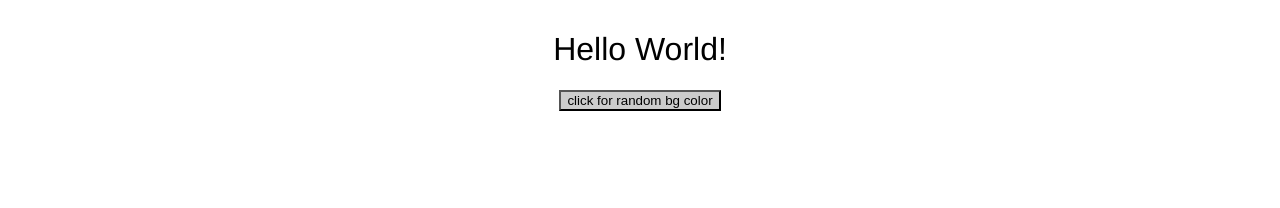
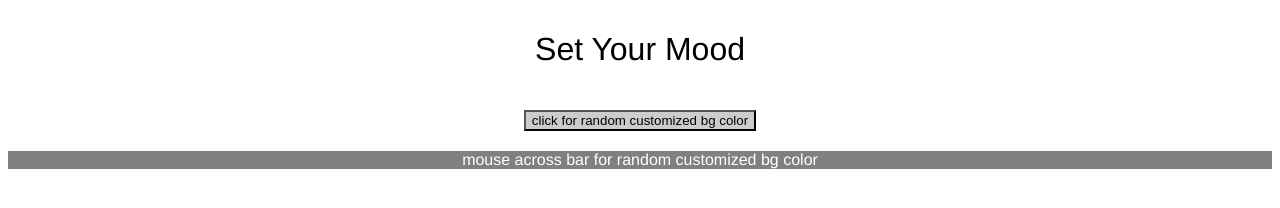
Before and after one commit to lisa-ewart/JavaJan, a plain HTML site: page index.html in a window 1280 px wide. Drawn offline with Linux system fonts and the light colour scheme.

Commit message:
Updating gh-pages from master branch via GitBot

```diff
--- a/css/style.css
+++ b/css/style.css
@@ -11,6 +11,18 @@
 	font-family:helvetica neue;
 	font-weight:lighter;
 }
+.smalldiv{
+	margin-top:5px;
+	background-color:grey;
+	width:100%;
+	height:10%;
+	margin: 0 auto;
+	color:white;
+	font-family:helvetica neue;
+	font-weight:lighter;
+}
 button{
 	background-color:#ccc;
+	margin:20px;
+	outline:none;
 }
--- a/index.html
+++ b/index.html
@@ -1,7 +1,7 @@
 <!DOCTYPE html>
 <html>
 <head>
-	<title>random background</title>
+	<title>Mood Background</title>
 	<link rel="stylesheet" type="text/css" href="css/style.css">
 	<script>
 	function generateRandomNumberFromRange(s,e) {
@@ -32,13 +32,17 @@
 	function changeBG() {
     document.body.style.backgroundColor = colorGenerator();
 	}
+	function changeBG2() {
+    document.body.style.backgroundColor = colorGenerator();
+	}
 
 </script>
 </head>
 <body>
 <div class = "maindiv">
-<h1>Hello World!</h1>
-<button type="button" onclick="changeBG()">click for random bg color</button>
+<h1>Set Your Mood</h1>
+<button type="button" onclick="changeBG()">click for random customized bg color</button>
+<div class="smalldiv" type="div" onmouseover="changeBG2()">mouse across bar for random customized bg color</div>
 </div>
 
 </body>
```
